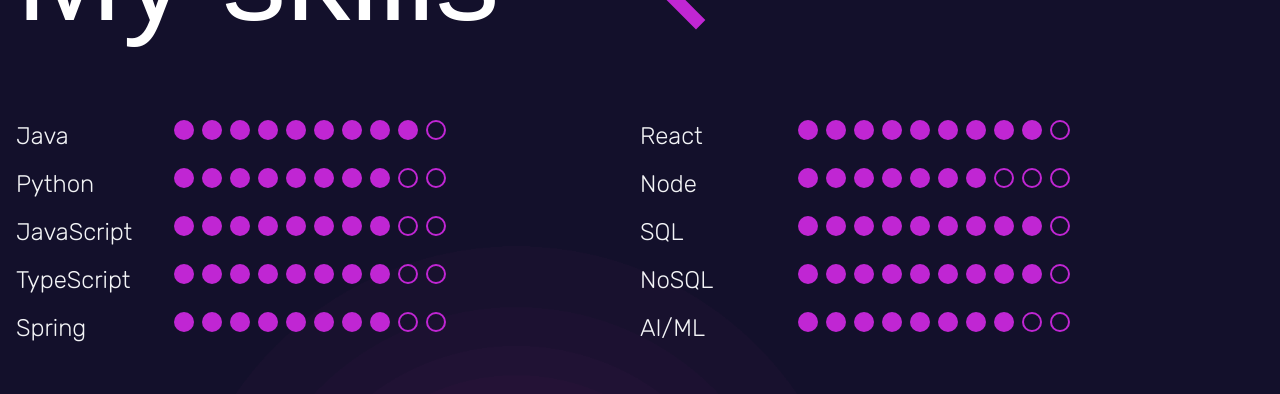
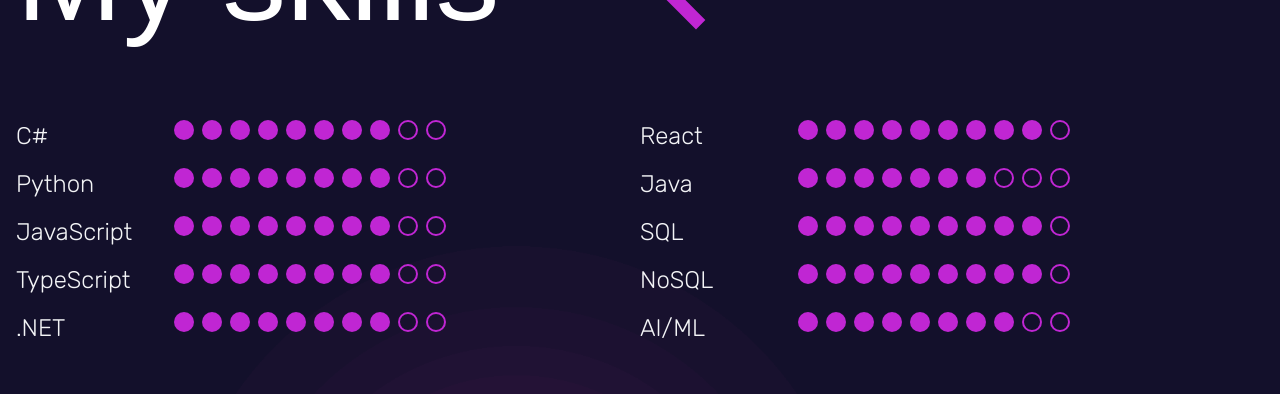
Before and after one commit to kahalagan00/cv-25, a Next.js app: page / in a window 1280 px wide. Shown: the part 2020-2414 px from the top of the page. Built offline with nearby package versions, Linux system fonts and the light colour scheme.

Commit message:
Changed resume and some skills

```diff
--- a/public/data/skillsData.json
+++ b/public/data/skillsData.json
@@ -1,7 +1,7 @@
 [
   {
-    "skill": "Java",
-    "rating": 9
+    "skill": "C#",
+    "rating": 8
   },
   {
     "skill": "Python",
@@ -16,7 +16,7 @@
     "rating": 8
   },
   {
-    "skill": "Spring",
+    "skill": ".NET",
     "rating": 8
   },
   {
@@ -24,7 +24,7 @@
     "rating": 9
   },
   {
-    "skill": "Node",
+    "skill": "Java",
     "rating": 7
   },
   {
--- a/src/app/about/page.tsx
+++ b/src/app/about/page.tsx
@@ -37,7 +37,7 @@
           Experience
         </h3>
         <p className="font-clashlight text-[1.5rem] text-white sm:text-[2rem] lg:text-[2.5rem]">
-          UNLV College of Engineering&nbsp;&nbsp;&nbsp;&nbsp;2025 - Present
+          UNLV College of Engineering&nbsp;&nbsp;&nbsp;&nbsp;2025
         </p>
         <p className="font-clashlight text-[1.5rem] text-white sm:text-[2rem] lg:text-[2.5rem]">
           Graduate Teaching Assistant
```
Also changed, not shown: 1 other file (tests, documents, lock files or other folders).
